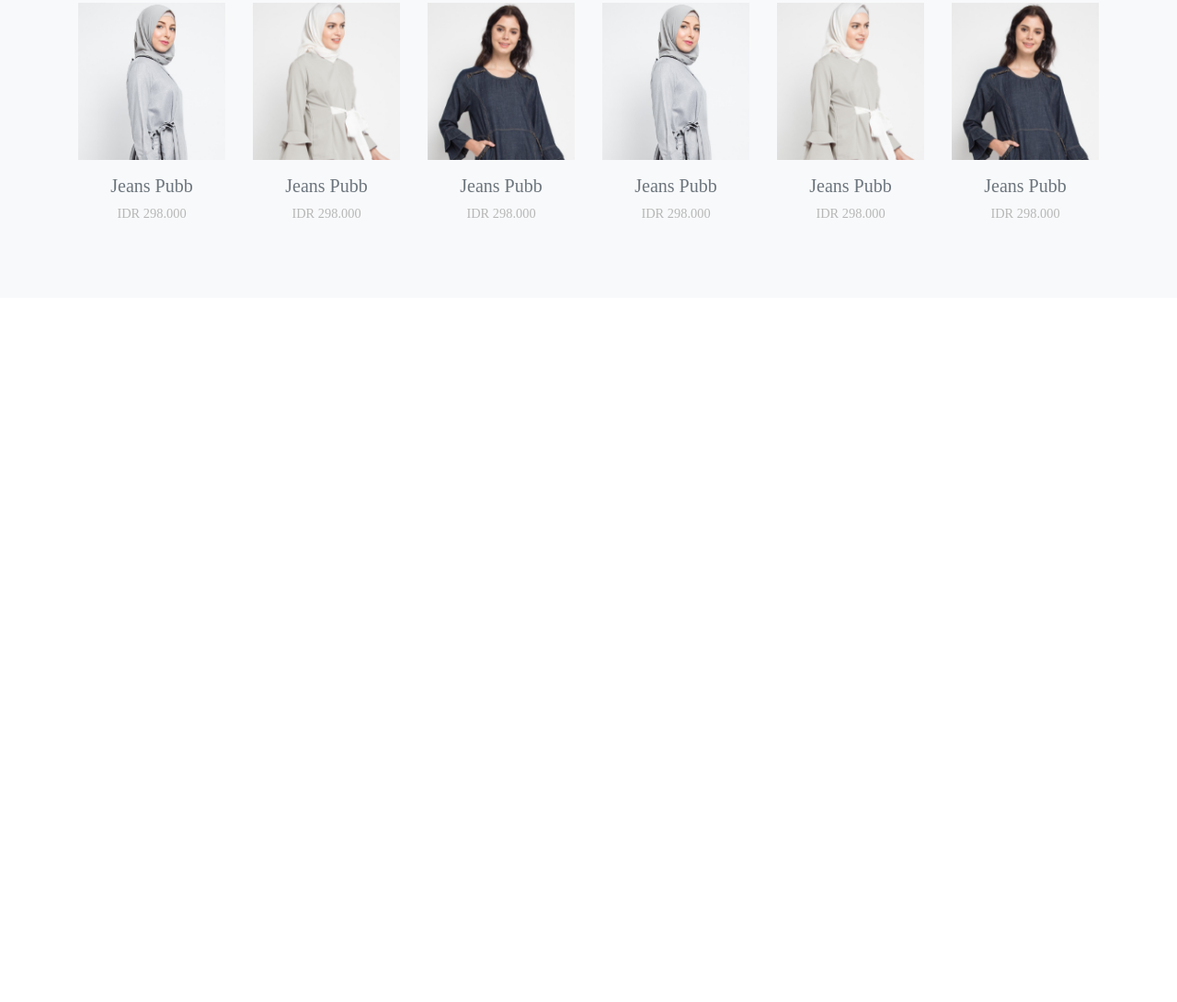
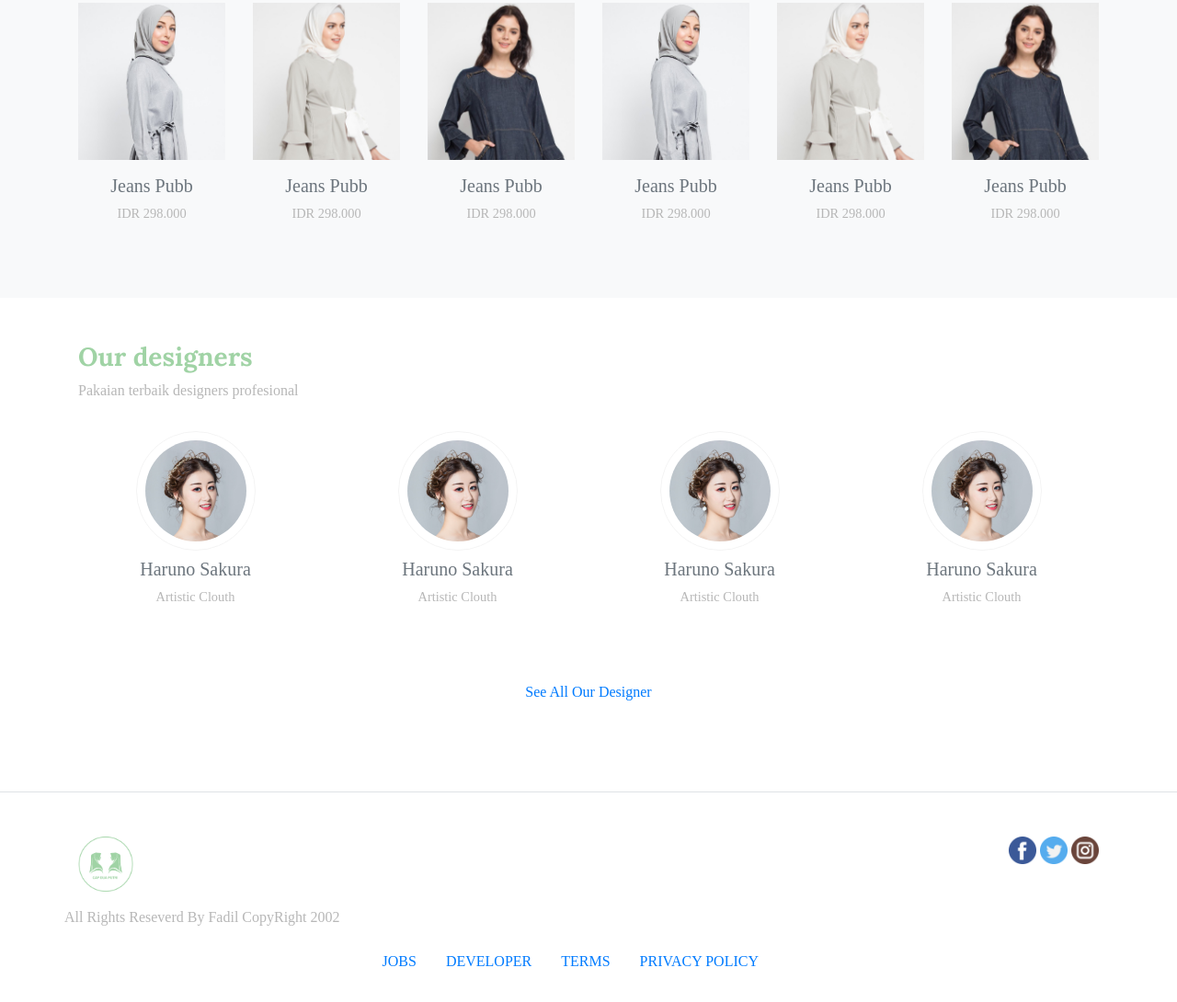
Before and after one commit to fadillaoegi/Butik-Store, a plain HTML site: page index.html in a window 1280 px wide. Shown: the part 846-1936 px from the top of the page at 92% size. Drawn offline with nearby package versions, Linux system fonts and the light colour scheme.

Commit message:
Dashboard Done

```diff
--- a/css/style.css
+++ b/css/style.css
@@ -1,6 +1,6 @@
 body {
     font-family: 'Monsterrat';
-    height: 2000px;
+    /* height: 2000px; */
 }
 
 .logo {
@@ -41,13 +41,13 @@ body {
     font-weight: 200;
 }
 
-.features h3{
+.features h3, .designer h3{
     font-family: 'lora';
     color: #A0D3A5;
     font-weight: bold;
 }
 
-.features p{
+.features p, .designer p, footer p{
     font-weight: 200;
     color: #b7b7b7;
 }
--- a/index.html
+++ b/index.html
@@ -18,6 +18,10 @@
     <link rel="stylesheet" href="css/style.css">
 
     <title>Butik-Store</title>
+
+    <!-- Logo title Bar -->
+    <link rel="shortcut icon" href="assets/img/logoDuaPutri.png" image="/x-icon">
+
   </head>
 
   <body>
@@ -67,9 +71,10 @@
     </nav>
     <!-- End Navbar -->
 
+    <!-- ================================================================================================= -->
 
     <!-- Start Carousel-->
-    <section class="">
+    <section class="carousel">
 
       <div id="carouselExampleControls" class="carousel slide" data-ride="carousel">
         <div class="carousel-inner">
@@ -161,6 +166,7 @@
     </section>
     <!-- End Carousel-->
 
+    <!-- ================================================================================================= -->
 
     <!-- Start Brand -->
     <section class="brands">
@@ -198,8 +204,9 @@
     </section>
     <!-- End Brand-->
 
+    <!-- ================================================================================================= -->
 
-    <!-- Star Features -->
+    <!-- Start Features -->
     <section class="features bg-light p-5">
       <!-- Start Container -->
       <div class="container">
@@ -229,7 +236,7 @@
                 <img src="assets/img/feature/1.png" class="figure-img img-fluid">
 
                 <a href="#" class="d-flex justify-content-center">
-                  <img class="align-self-center" src="assets/img/detail.png" alt="">
+                  <img class="align-self-center logo" src="assets/img/logoDuaPutri.png" alt="">
                 </a>
               </div>
               <figcaption class="figure-caption text-center">
@@ -253,7 +260,7 @@
                 <img src="assets/img/feature/2.png" class="figure-img img-fluid">
 
                 <a href="#" class="d-flex justify-content-center">
-                  <img class="align-self-center" src="assets/img/detail.png" alt="">
+                  <img class="align-self-center logo" src="assets/img/logoDuaPutri.png" alt="">
                 </a>
               </div>
               <figcaption class="figure-caption text-center">
@@ -277,7 +284,7 @@
                 <img src="assets/img/feature/3.png" class="figure-img img-fluid">
 
                 <a href="#" class="d-flex justify-content-center">
-                  <img class="align-self-center" src="assets/img/detail.png" alt="">
+                  <img class="align-self-center logo" src="assets/img/logoDuaPutri.png" alt="">
                 </a>
               </div>
 
@@ -302,7 +309,7 @@
                 <img src="assets/img/feature/1.png" class="figure-img img-fluid">
 
                 <a href="#" class="d-flex justify-content-center">
-                  <img class="align-self-center" src="assets/img/detail.png" alt="">
+                  <img class="align-self-center logo" src="assets/img/logoDuaPutri.png" alt="">
                 </a>
               </div>
               <figcaption class="figure-caption text-center">
@@ -326,7 +333,7 @@
                 <img src="assets/img/feature/2.png" class="figure-img img-fluid">
 
                 <a href="#" class="d-flex justify-content-center">
-                  <img class="align-self-center" src="assets/img/detail.png" alt="">
+                  <img class="align-self-center logo" src="assets/img/logoDuaPutri.png" alt="">
                 </a>
               </div>
               <figcaption class="figure-caption text-center">
@@ -350,7 +357,7 @@
                 <img src="assets/img/feature/3.png" class="figure-img img-fluid">
 
                 <a href="#" class="d-flex justify-content-center">
-                  <img class="align-self-center" src="assets/img/detail.png" alt="">
+                  <img class="align-self-center logo" src="assets/img/logoDuaPutri.png" alt="">
                 </a>
               </div>
               <figcaption class="figure-caption text-center">
@@ -370,25 +377,191 @@
 
       </div>
       <!-- End Container -->
-
     </section>
     <!-- End Features-->
 
+    <!-- ================================================================================================= -->
+
     <!-- Star Designers -->
-    <section>
+    <section class="designer p-5">
 
+      <div class="container">
 
+        <div class="row mb-3">
+
+          <div class="col">
+
+            <h3>Our designers</h3>
+            <p>Pakaian terbaik designers profesional</p>
+
+          </div>
+
+        </div>
+
+        <div class="row">
+          <div class="col-6 col-sm-3 text-center">
+
+              <figure class="figure">
+
+                <img src="assets/img/designer/1.png" class="img-fluid figure-img" alt="">
+
+                <figcaption class="figure-caption text-center">
+
+                  <h5>Haruno Sakura</h5>
+                  <p>Artistic Clouth</p>
+
+                </figcaption>
+
+              </figure>
+
+          </div>
+
+          <div class="col-6 col-sm-3 text-center">
+
+            <figure class="figure">
+
+              <img src="assets/img/designer/1.png" class="img-fluid figure-img" alt="">
+
+              <figcaption class="figure-caption text-center">
+
+                <h5>Haruno Sakura</h5>
+                <p>Artistic Clouth</p>
+
+              </figcaption>
+
+            </figure>
+
+          </div>
+
+          <div class="col-6 col-sm-3 text-center">
+
+            <figure class="figure">
+
+              <img src="assets/img/designer/1.png" class="img-fluid figure-img" alt="">
+
+              <figcaption class="figure-caption text-center">
+
+                <h5>Haruno Sakura</h5>
+                <p>Artistic Clouth</p>
+
+              </figcaption>
+
+            </figure>
+
+          </div>
+
+          <div class="col-6 col-sm-3 text-center">
+
+            <figure class="figure">
+
+              <img src="assets/img/designer/1.png" class="img-fluid figure-img" alt="">
+
+              <figcaption class="figure-caption text-center">
+
+                <h5>Haruno Sakura</h5>
+                <p>Artistic Clouth</p>
+
+              </figcaption>
+
+            </figure>
+
+          </div>
+
+        </div>
+        <!-- End Row -->
+
+        <div class="row p-5">
+
+          <div class="col text-center">
+
+            <a href="" class="">
+
+              See All Our Designer
+
+            </a>
+
+          </div>
+
+        </div>
+
+      </div>
+      <!-- End Container -->
 
     </section>
     <!-- End Designers-->
 
+    <!-- ================================================================================================= -->
+
     <!-- Start Footer -->
-    <footer>
+    <footer class="footer border-top p-5">
+
+      <div class="container">
+
+        <div class="row justify-content-between">
+
+          <div class="col-4">
+
+            <a href="">
+
+              <img class="logo img-fluid" src="assets/img/logoDuaPutri.png" alt="">
+
+            </a>
+
+          </div>
+
+          <div class="col-4 text-right">
+
+            <div class="div">
+
+              <a style="text-decoration: none;" href="">
+
+                <img class="img-fluid" src="assets/img/social/fb.png" alt="">
+              </a>
+
+              <a style="text-decoration: none;" href="">
+                <img class="img-fluid" src="assets/img/social/twitter.png" alt="">
+              </a>
+
+              <a style="text-decoration: none;" href="">
+                <img class="img-fluid" src="assets/img/social/ig.png" alt="">
+              </a>
+
+            </div>
+
+
+          </div>
+
+        </di>
+
+        <div class="row mt-3 justify-content-between">
+
+          <div class="col-6">
+            <p>
+              All Rights Reseverd By Fadil CopyRight 2002
+            </p>
+          </div>
+
+          <div class="col-12 ">
+
+            <nav class="nav justify-content-end text-uppercase">
+              <a class="nav-link" href="#">Jobs</a>
+              <a class="nav-link active" href="#">Developer</a>
+              <a class="nav-link" href="#">Terms</a>
+              <a class="nav-link " href="#">Privacy Policy</a>
+            </nav>
+
+
+          </div>
+
+        </div>
+
+
+      </div>
 
     </footer>
     <!-- End Footer -->
 
-
+    <!-- ================================================================================================= -->
 
     <!-- jQuery first, then Popper.js, then Bootstrap JS -->
     <script src="https://code.jquery.com/jquery-3.3.1.slim.min.js" integrity="sha384-q8i/X+965DzO0rT7abK41JStQIAqVgRVzpbzo5smXKp4YfRvH+8abtTE1Pi6jizo" crossorigin="anonymous"></script>
```
